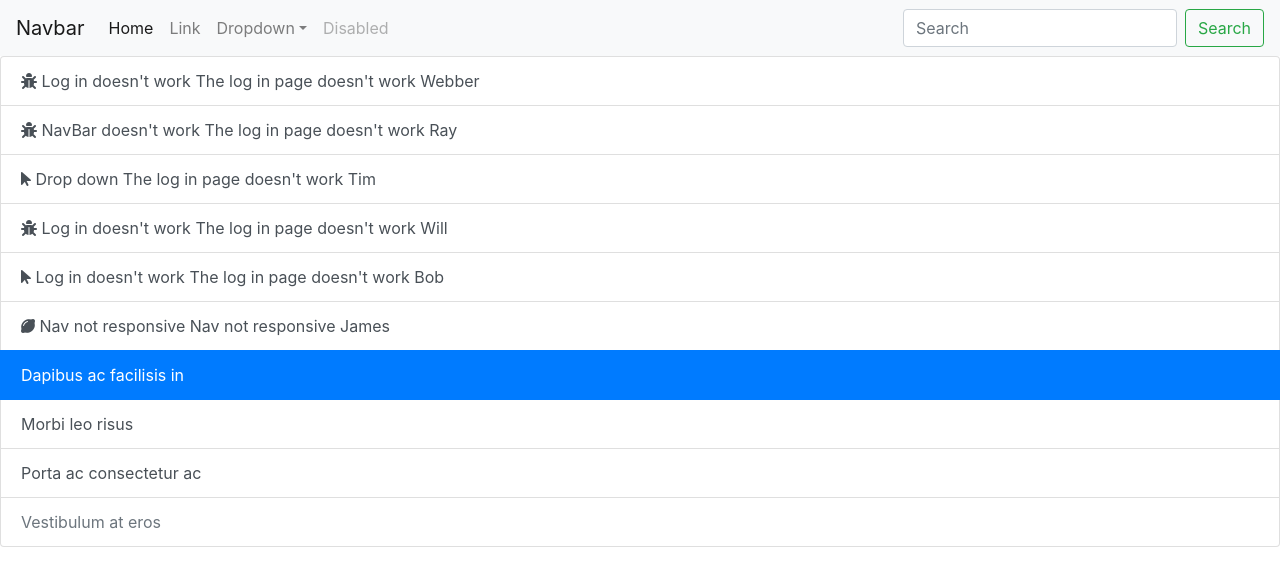
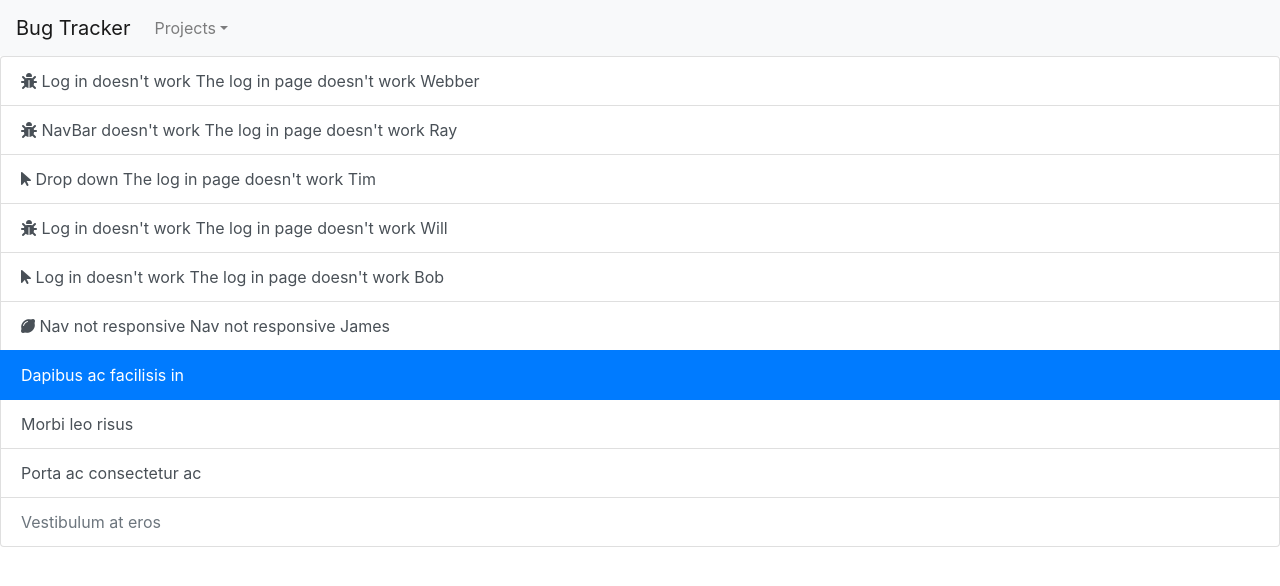
Before and after one commit to Ray2126/bug-tracker-ui-old, a React (Create React App) app: page / in a window 1280 px wide. Shown: the top 586 px of the page. Built offline with nearby package versions, Linux system fonts and the light colour scheme.

Commit message:
Changed nav titles and created fake project server

```diff
--- a/src/components/Navbar.jsx
+++ b/src/components/Navbar.jsx
@@ -1,13 +1,14 @@
 import React from "react";
+import fakeProjectsServer from "../resources/fakeProjectsServer.json";
 
 const Navbar = () => {
   return (
     <div>
       <nav class="navbar navbar-expand-lg navbar-light bg-light">
         <a class="navbar-brand" href="#">
-          Navbar
+          Bug Tracker
         </a>
-        <button
+        {/* <button
           class="navbar-toggler"
           type="button"
           data-toggle="collapse"
@@ -17,20 +18,20 @@ const Navbar = () => {
           aria-label="Toggle navigation"
         >
           <span class="navbar-toggler-icon"></span>
-        </button>
+        </button> */}
 
         <div class="collapse navbar-collapse" id="navbarSupportedContent">
           <ul class="navbar-nav mr-auto">
-            <li class="nav-item active">
+            {/* <li class="nav-item active">
               <a class="nav-link" href="#">
                 Home <span class="sr-only">(current)</span>
               </a>
-            </li>
-            <li class="nav-item">
+            </li> */}
+            {/* <li class="nav-item">
               <a class="nav-link" href="#">
                 Link
               </a>
-            </li>
+            </li> */}
             <li class="nav-item dropdown">
               <a
                 class="nav-link dropdown-toggle"
@@ -41,7 +42,7 @@ const Navbar = () => {
                 aria-haspopup="true"
                 aria-expanded="false"
               >
-                Dropdown
+                Projects
               </a>
               <div class="dropdown-menu" aria-labelledby="navbarDropdown">
                 <a class="dropdown-item" href="#">
@@ -56,7 +57,7 @@ const Navbar = () => {
                 </a>
               </div>
             </li>
-            <li class="nav-item">
+            {/* <li class="nav-item">
               <a
                 class="nav-link disabled"
                 href="#"
@@ -65,9 +66,9 @@ const Navbar = () => {
               >
                 Disabled
               </a>
-            </li>
+            </li> */}
           </ul>
-          <form class="form-inline my-2 my-lg-0">
+          {/* <form class="form-inline my-2 my-lg-0">
             <input
               class="form-control mr-sm-2"
               type="search"
@@ -77,7 +78,7 @@ const Navbar = () => {
             <button class="btn btn-outline-success my-2 my-sm-0" type="submit">
               Search
             </button>
-          </form>
+          </form> */}
         </div>
       </nav>
     </div>
--- /dev/null
+++ b/src/resources/fakeProjectsServer.json
@@ -0,0 +1,18 @@
+[
+  {
+    "_id": 1,
+    "title": "Project 1"
+  },
+  {
+    "_id": 2,
+    "title": "Project 2"
+  },
+  {
+    "_id": 3,
+    "title": "Project 3"
+  },
+  {
+    "_id": 4,
+    "title": "Project 4"
+  }
+]
```
Also changed, not shown: 1 other file (tests, documents, lock files or other folders).
